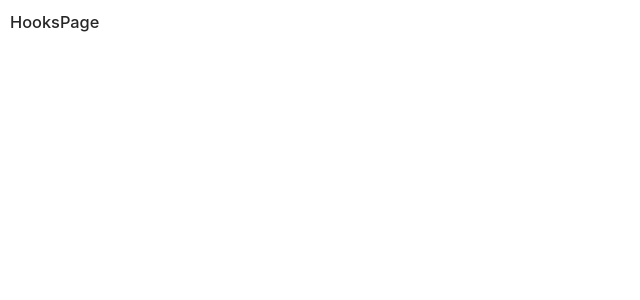
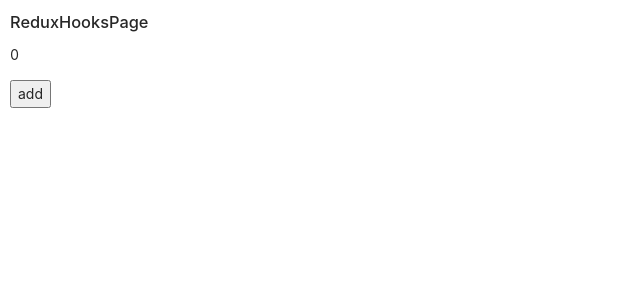
Before and after one commit to bubucuo/kkb-react, a React (Create React App) app in the folder lesson3/: page / in a window 1280 px wide. Shown: the top 300 px of the page, without its empty margins (0-640 px from the left). Built offline with nearby package versions, Linux system fonts and the light colour scheme.

Commit message:
save lesson3

```diff
--- a/lesson3/src/App.js
+++ b/lesson3/src/App.js
@@ -1,12 +1,14 @@
 import React, {useState} from "react";
-import HooksPage from "./pages/HooksPage";
-import ReactReduxPage from "./pages/ReactReduxPage";
+// import HooksPage from "./pages/HooksPage";
+// import ReactReduxPage from "./pages/ReactReduxPage";
 import ReduxHooksPage from "./pages/ReduxHooksPage";
 
 export default function App(props) {
   return (
     <div>
-      <HooksPage />
+      {/* <HooksPage /> */}
+      {/* <ReactReduxPage /> */}
+      <ReduxHooksPage />
     </div>
   );
 }
--- a/lesson3/src/index.js
+++ b/lesson3/src/index.js
@@ -2,5 +2,13 @@ import React from "react";
 import ReactDOM from "react-dom";
 import "./index.css";
 import App from "./App";
+import store from "./store/";
+// import {Provider} from "react-redux";
+import {Provider} from "./kReactRedux";
 
-ReactDOM.render(<App />, document.getElementById("root"));
+ReactDOM.render(
+  <Provider store={store}>
+    <App />
+  </Provider>,
+  document.getElementById("root")
+);
--- /dev/null
+++ b/lesson3/src/kReactRedux.js
@@ -0,0 +1,92 @@
+import React, {useContext, useEffect, useReducer, useLayoutEffect} from "react";
+
+//Provider在index.js，把store传递下来，用到了context
+// 所有的子组件都有机会接收到store
+
+const Context = React.createContext();
+// 如何使用：connect(  ({count}) => ({count}), { add: ()=>({type: 'ADD})})(Cmp)
+export const connect = (
+  mapStateToProps = state => state,
+  mapDispatchToProps
+) => WrappedComponent => props => {
+  // 读取store state
+  const store = useContext(Context);
+  const {getState, dispatch, subscribe} = store;
+  const stateProps = mapStateToProps(getState());
+  // dispatch object | function
+  let dispatchProps = {dispatch};
+  if (typeof mapDispatchToProps === "function") {
+    dispatchProps = mapDispatchToProps(dispatch);
+  } else if (typeof mapDispatchToProps === "object") {
+    dispatchProps = bindActionCreators(mapDispatchToProps, dispatch);
+  }
+
+  // 这里实现了函数组件版本的forceUpdate，可去参考官网
+  const [, forceUpdate] = useReducer(x => x + 1, 0);
+
+  //  _ _
+  useLayoutEffect(() => {
+    const unsubscribe = subscribe(() => {
+      // store state 发生改变  forceUpdate是强制更新
+      forceUpdate();
+    });
+    return () => {
+      if (unsubscribe) {
+        unsubscribe();
+      }
+    };
+  }, [store]);
+
+  return <WrappedComponent {...props} {...stateProps} {...dispatchProps} />;
+};
+
+// 提供者 提供store 因为store当中有state dispatch subscribe
+export function Provider({store, children}) {
+  return <Context.Provider value={store}>{children}</Context.Provider>;
+}
+
+function bindActionCreator(creator, dispatch) {
+  return (...args) => dispatch(creator(...args));
+}
+
+export function bindActionCreators(creators, dispatch) {
+  const obj = {};
+  for (let key in creators) {
+    obj[key] = bindActionCreator(creators[key], dispatch);
+  }
+  return obj;
+}
+
+//以下是hook方法
+export function useSelector(selector) {
+  const store = useStore();
+  const {getState, subscribe} = store;
+  const selectedState = selector(getState());
+
+  const [, forceUpdate] = useReducer(x => x + 1, 0);
+
+  //  _ _
+  useLayoutEffect(() => {
+    const unsubscribe = subscribe(() => {
+      // store state 发生改变  forceUpdate是强制更新
+      forceUpdate();
+    });
+    return () => {
+      if (unsubscribe) {
+        unsubscribe();
+      }
+    };
+  }, [store]);
+
+  return selectedState;
+}
+
+export function useDispatch() {
+  const store = useStore();
+  return store.dispatch;
+}
+
+function useStore() {
+  const store = useContext(Context);
+  return store;
+}
--- a/lesson3/src/pages/HooksPage.js
+++ b/lesson3/src/pages/HooksPage.js
@@ -1,9 +1,26 @@
-import React from "react";
+import React, {useReducer, useEffect, useLayoutEffect} from "react";
+import {counterReducer} from "../store/";
+
+const init = initArg => {
+  return initArg - 0;
+};
 
 export default function HooksPage(props) {
+  const [state, dispatch] = useReducer(counterReducer, "0", init);
+
+  useEffect(() => {
+    console.log("useEffect"); //sy-log
+  }, [state]);
+
+  useLayoutEffect(() => {
+    console.log("useLayoutEffect"); //sy-log
+  }, []);
+
   return (
     <div>
       <h3>HooksPage</h3>
+      <p>{state}</p>
+      <button onClick={() => dispatch({type: "ADD"})}>add</button>
     </div>
   );
 }
--- a/lesson3/src/pages/ReactReduxPage.js
+++ b/lesson3/src/pages/ReactReduxPage.js
@@ -1,10 +1,38 @@
 import React, {Component} from "react";
+// import {connect} from "react-redux";
+// import {bindActionCreators} from "redux";
+import {connect, bindActionCreators} from "../kReactRedux";
 
+@connect(
+  // mapStateToProps
+  ({count}) => ({count}),
+  // mapDispatchToProps object | function
+  {
+    add: () => ({type: "ADD"})
+  }
+  // dispatch => {
+  //   let creators = {
+  //     add: () => ({type: "ADD"}),
+  //     minus: () => ({type: "MINUS"})
+  //   };
+  //   creators = bindActionCreators(creators, dispatch);
+
+  //   return {
+  //     dispatch,
+  //     ...creators
+  //   };
+  // }
+)
 class ReactReduxPage extends Component {
   render() {
+    const {count, dispatch, add} = this.props;
+    console.log("pr", this.props); //sy-log
     return (
       <div>
         <h3>ReactReduxPage</h3>
+        <p>{count}</p>
+        <button onClick={() => dispatch({type: "ADD"})}>dispatch add</button>
+        <button onClick={add}>add</button>
       </div>
     );
   }
--- a/lesson3/src/pages/ReduxHooksPage.js
+++ b/lesson3/src/pages/ReduxHooksPage.js
@@ -1,9 +1,18 @@
-import React from "react";
+import React, {useCallback} from "react";
+import {useSelector, useDispatch} from "../kReactRedux";
 
 export default function ReduxHooksPage(props) {
+  // 获取状态值
+  const count = useSelector(({count}) => count);
+  const dispatch = useDispatch();
+  const add = useCallback(() => {
+    dispatch({type: "ADD"});
+  }, []);
   return (
     <div>
       <h3>ReduxHooksPage</h3>
+      <p>{count}</p>
+      <button onClick={add}>add</button>
     </div>
   );
 }
```
